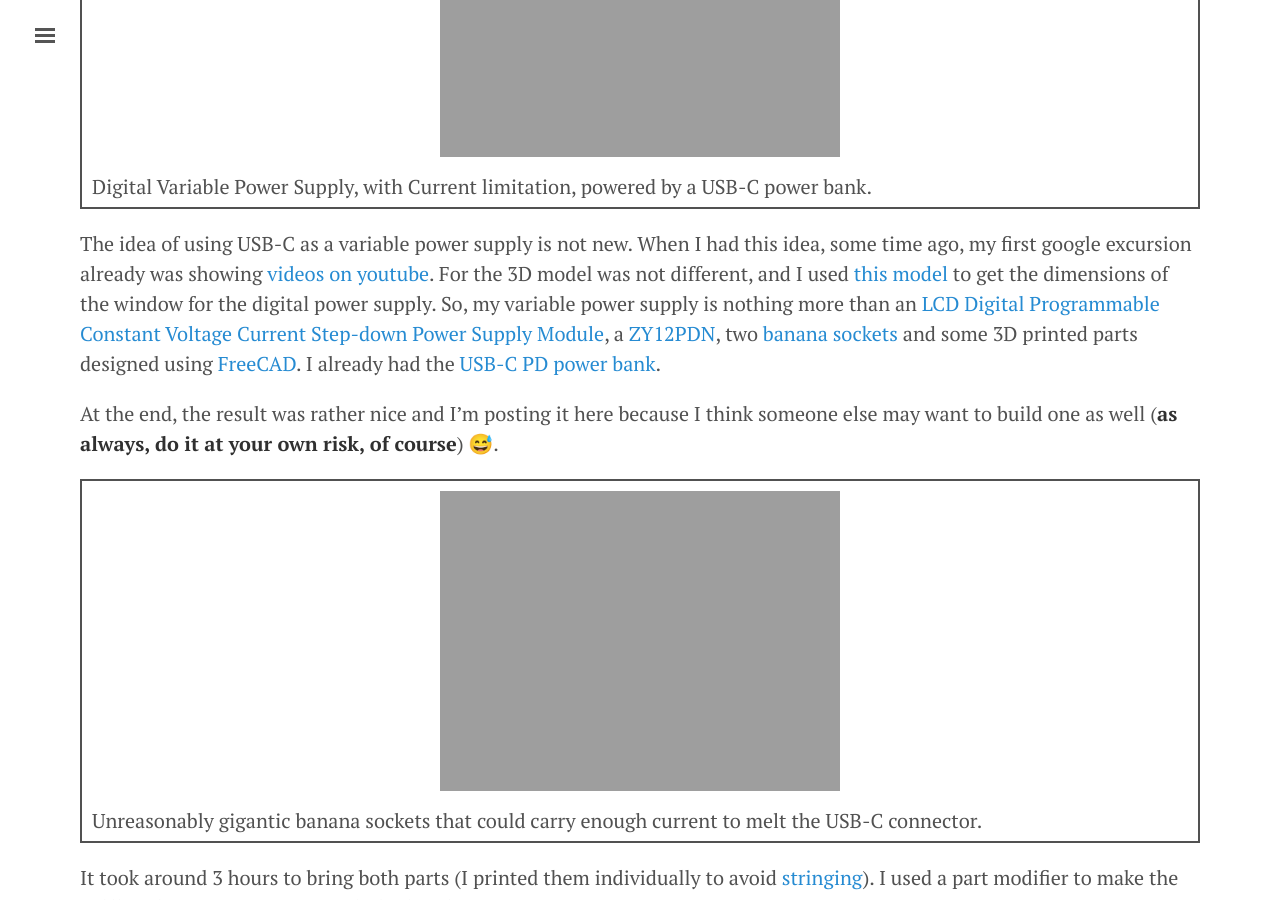
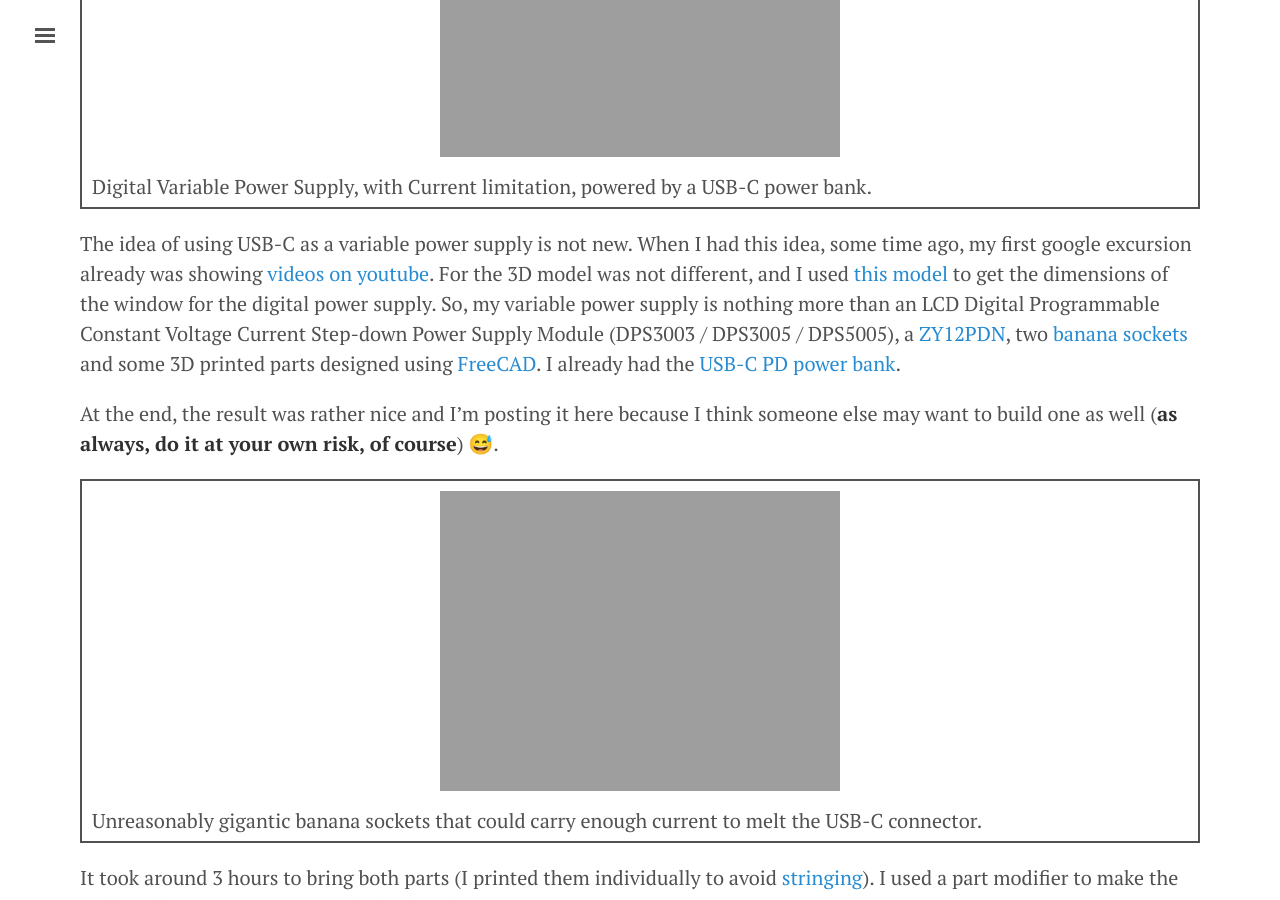
Before and after one commit to ricardodeazambuja/ricardodeazambuja.github.io, a Jekyll site: the page built from _posts/2021-07-05-usb-c_regulated_power_supply.md, in a window 1280 px wide and 900 px high, scrolled down 607 px. Built offline with Jekyll 4.4.1, drawn with Linux system fonts in a browser that asks for light colours; emoji names are drawn with the system emoji font; some of the changed text lies outside the part shown.

Commit message:
Fixes after hackaday...

```diff
--- a/_posts/2021-07-05-usb-c_regulated_power_supply.md
+++ b/_posts/2021-07-05-usb-c_regulated_power_supply.md
@@ -17,7 +17,7 @@ From time to time I have a project with some electronics that need testing. This
 
 <!--more-->
 
-The idea of using USB-C as a variable power supply is not new. When I had this idea, some time ago, my first google excursion already was showing [videos on youtube](https://www.youtube.com/watch?v=aIHj3qMRqqE). For the 3D model was not different, and I used [this model](https://www.thingiverse.com/thing:2429908) to get the dimensions of the window for the digital power supply. So, my variable power supply is nothing more than an [LCD Digital Programmable Constant Voltage Current Step-down Power Supply Module](https://smile.amazon.co.uk/gp/product/B01I9LQIU2/), a [ZY12PDN](https://smile.amazon.co.uk/gp/product/B08FD6381L/), two [banana sockets](https://smile.amazon.co.uk/gp/product/B08CZFTP3F/) and some 3D printed parts designed using [FreeCAD](../extras/VariablePowerSupply.FCStd). I already had the [USB-C PD power bank](https://smile.amazon.co.uk/Charmast-10000mAh-Portable-Flashlight-Compatible/dp/B07Y231M28/).
+The idea of using USB-C as a variable power supply is not new. When I had this idea, some time ago, my first google excursion already was showing [videos on youtube](https://www.youtube.com/watch?v=aIHj3qMRqqE). For the 3D model was not different, and I used [this model](https://www.thingiverse.com/thing:2429908) to get the dimensions of the window for the digital power supply. So, my variable power supply is nothing more than an LCD Digital Programmable Constant Voltage Current Step-down Power Supply Module (DPS3003 / DPS3005 / DPS5005), a [ZY12PDN](https://smile.amazon.co.uk/gp/product/B08FD6381L/), two [banana sockets](https://smile.amazon.co.uk/gp/product/B08CZFTP3F/) and some 3D printed parts designed using [FreeCAD](../extras/VariablePowerSupply.FCStd). I already had the [USB-C PD power bank](https://smile.amazon.co.uk/Charmast-10000mAh-Portable-Flashlight-Compatible/dp/B07Y231M28/).
 
 At the end, the result was rather nice and I'm posting it here because I think someone else may want to build one as well (**as always, do it at your own risk, of course**) :sweat_smile:.
 
```
Also changed, not shown: other parts of _posts/2021-07-05-usb-c_regulated_power_supply.md (+3 -0 lines).
